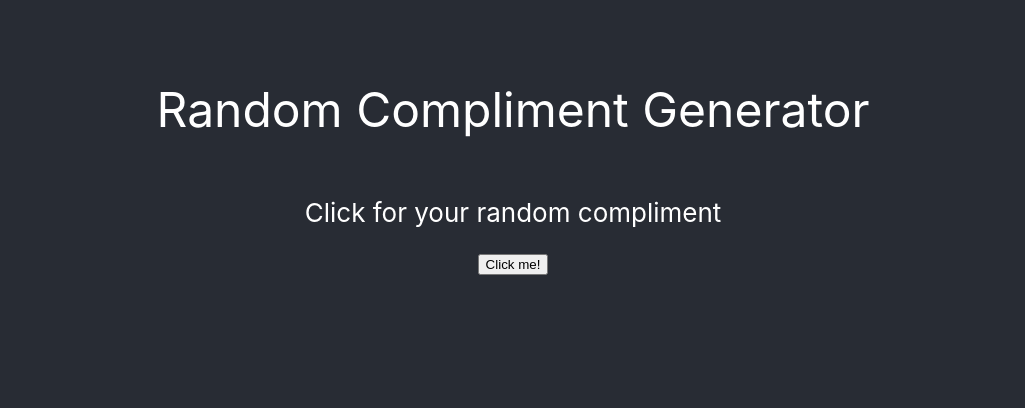
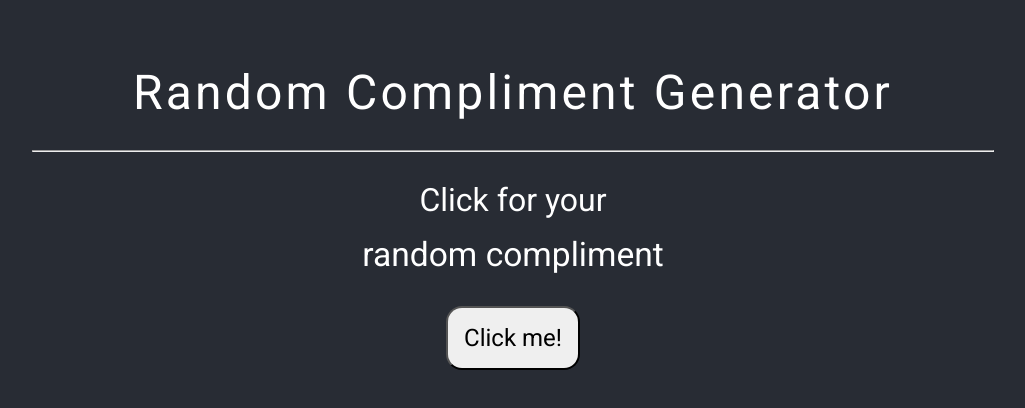
Before and after one commit to Tucker-Gilligan/compliment-generator, a React app: page / in a window 1280 px wide. Shown: the whole page, without its empty margins (127-1152 px from the left). Built offline with nearby package versions, Linux system fonts and the light colour scheme; no server answers.

Commit message:
styling changes

```diff
--- a/package.json
+++ b/package.json
@@ -15,9 +15,12 @@
   },
   "scripts": {
     "start": "react-scripts start",
+    "prebuild": "CI=true react-scripts test --colors",
     "build": "react-scripts build",
     "test": "react-scripts test",
-    "eject": "react-scripts eject"
+    "eject": "react-scripts eject",
+    "predeploy": "npm run build",
+    "deploy": "vercel --prod"
   },
   "eslintConfig": {
     "extends": [
--- a/src/components/App/App.css
+++ b/src/components/App/App.css
@@ -8,7 +8,50 @@
   color: white;
 }
 
+.App button {
+  padding: 1rem;
+  font-size: 1.5rem;
+  border-radius: 1rem;
+}
+
+.App button:hover {
+  cursor: pointer;
+}
+
+.App button:active {
+  color: white;
+  background-color: hsl(220, 13%, 18%);
+  border: none;
+}
+
+.App p {
+  font-size: 2rem;
+  margin-top: 1rem;
+  display: flex;
+  flex-direction: column;
+}
+
+.App p span {
+  margin-top: 1rem;
+  font-size: 105%;
+}
+
 header {
   font-size: 3rem;
-  margin: 5rem auto 2rem auto;
+  margin: 4rem auto 1rem auto;
+  letter-spacing: 0.2rem;
 }
+
+hr {
+  width: 75%;
+}
+
+.compliment__content {
+  margin: auto;
+}
+
+.mad__love {
+  font-size: 3rem;
+  margin: 2rem;
+  letter-spacing: 0.1rem;
+}
--- a/src/components/App/App.js
+++ b/src/components/App/App.js
@@ -30,8 +30,13 @@ function App() {
   return (
     <div className="App">
       <header className="App__header">Random Compliment Generator</header>
-      <p>Click for your random compliment</p>
-      <GenerateButton />
+      <hr />
+      <div className="compliment__content">
+        <p>
+          Click for your <span>random compliment</span>
+        </p>
+        <GenerateButton />
+      </div>
     </div>
   );
 }
--- a/src/components/Compliment/Compliment.css
+++ /dev/null
@@ -1,4 +0,0 @@
-.mad__love {
-  font-size: 3rem;
-  margin: 2rem;
-}
--- a/src/components/Compliment/Compliment.js
+++ b/src/components/Compliment/Compliment.js
@@ -1,5 +1,3 @@
-import './Compliment.css';
-
 function Compliment(props) {
   // const [compliment, setCompliment] = useState('');
 
--- a/src/index.css
+++ b/src/index.css
@@ -1,15 +1,16 @@
+@import url('https://fonts.googleapis.com/css2?family=Roboto&display=swap');
+
 body {
   margin: 0;
-  font-family: -apple-system, BlinkMacSystemFont, 'Segoe UI', 'Roboto', 'Oxygen',
+  /* font-family: -apple-system, BlinkMacSystemFont, 'Segoe UI', 'Roboto', 'Oxygen',
     'Ubuntu', 'Cantarell', 'Fira Sans', 'Droid Sans', 'Helvetica Neue',
-    sans-serif;
+    sans-serif; */
   -webkit-font-smoothing: antialiased;
   -moz-osx-font-smoothing: grayscale;
   background-color: hsl(220, 13%, 18%);
   min-height: 100vh;
 }
 
-code {
-  font-family: source-code-pro, Menlo, Monaco, Consolas, 'Courier New',
-    monospace;
+* {
+  font-family: 'Roboto', sans-serif;
 }
```
Also changed, not shown: 1 other file.
